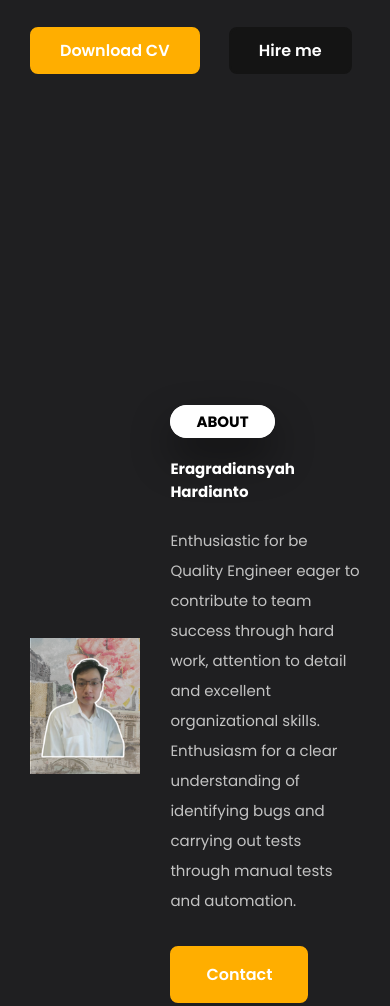
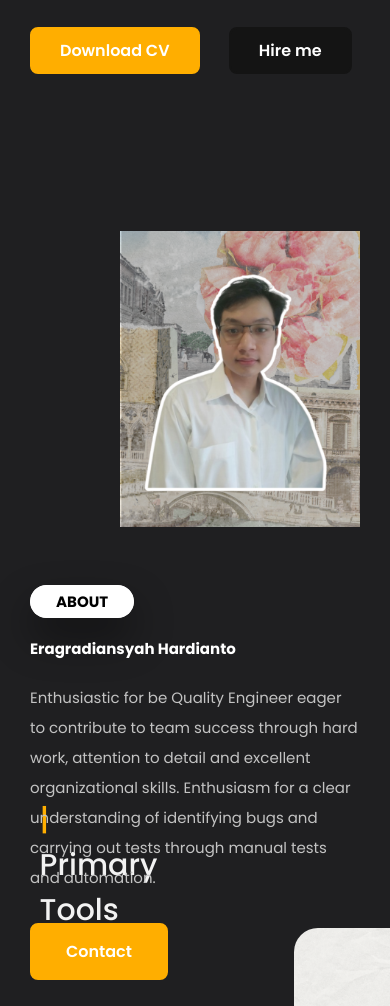
Before and after one commit to Eragradiansyah/Eragradi.github.io, a plain HTML site: page index.html in a window 390 px wide. Shown: the part 883-1889 px from the top of the page. Drawn offline with nearby package versions, Linux system fonts and the light colour scheme.

Commit message:
change in section about

```diff
--- a/style2.css
+++ b/style2.css
@@ -217,3 +217,34 @@ img {
 .container h1 span {
   color: #ffae00;
 }
+
+@media (max-width: 950px) {
+  about-link {
+    transition: 0.2s;
+    padding: 70px 4%;
+  }
+  .home-about {
+    height: auto;
+    display: flex;
+    flex-wrap: wrap;
+    margin-top: -550px;
+  }
+
+  .home-text-about {
+    order: 2;
+    margin-top: -400px;
+  }
+
+  .home-img-about {
+    margin: auto;
+    height: auto;
+    width: auto;
+    margin-left: 90px;
+  }
+
+  .home-img-about img {
+    max-width: 350px;
+    width: 100%;
+    height: auto;
+  }
+}
```
